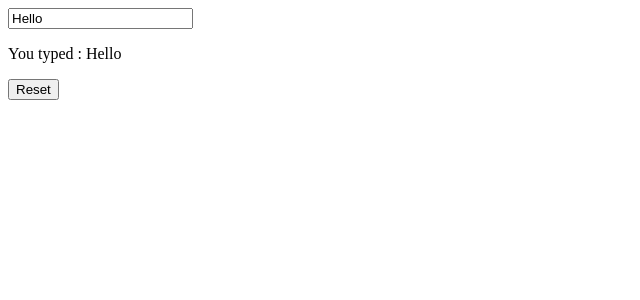
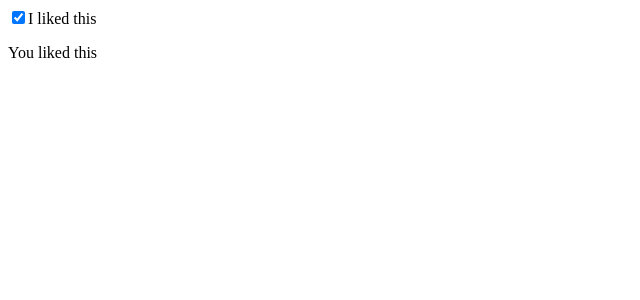
Before and after one commit to this-is-emon/react-practice, a React (Vite) app in the folder 03counter/: page / in a window 1280 px wide. Shown: the top 300 px of the page, without its empty margins (0-640 px from the left). Built offline with nearby package versions, Linux system fonts and the light colour scheme.

Commit message:
Checkbox component added

```diff
--- a/03counter/src/App.jsx
+++ b/03counter/src/App.jsx
@@ -1,14 +1,17 @@
 //import Counter from "./components/Counter/counter";
 //import ObjectInUseState from "./components/ObjectInUseState";
 
-import InputText from "./components/InputText/InputText";
+import Checkbox from "./components/Chekbox/Checkbox";
+
+//import InputText from "./components/InputText/InputText";
 
 function App() {
   return (
     <>
       {/* <ObjectInUseState /> */}
       {/* <Counter /> */}
-      <InputText />
+      {/* <InputText /> */}
+      <Checkbox />
     </>
   );
 }
--- /dev/null
+++ b/03counter/src/components/Chekbox/Checkbox.jsx
@@ -0,0 +1,25 @@
+// In this example, the liked state variable holds a boolean. When you click the
+//  input, setLiked updates the liked state variable with whether the browser
+//  checkbox input is checked. The liked variable is used to render the text
+//  below the checkbox.
+// eslint-disable-next-line no-unused-vars
+import React, { useState } from "react";
+
+function Checkbox() {
+  const [liked, setLiked] = useState(true);
+
+  function handleCheckbox(e) {
+    setLiked(e.target.checked);
+  }
+  return (
+    <>
+      <label>
+        <input type="checkbox" checked={liked} onChange={handleCheckbox} />I
+        liked this
+      </label>
+      <p>You {liked ? "liked" : "did not liked"} this</p>
+    </>
+  );
+}
+
+export default Checkbox;
```
